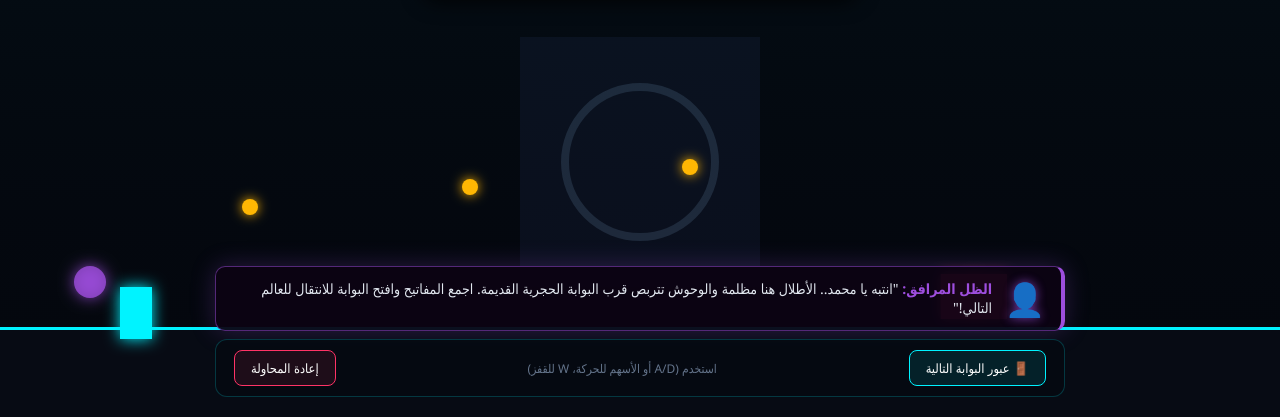
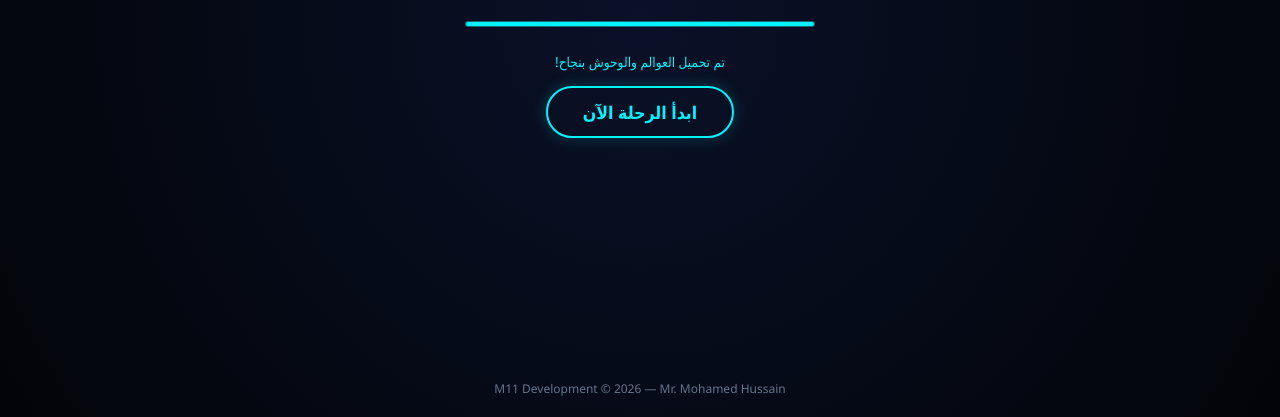
Before and after one commit to mrmohamedm11hussain/M11-CITY-BUILDER, a plain HTML site: page index.html in a window 1280 px wide. Shown: the part 383-800 px from the top of the page. Drawn offline with Linux system fonts and the light colour scheme.

Commit message:
Update index.html

```diff
--- a/index.html
+++ b/index.html
@@ -3,15 +3,16 @@
 <head>
     <meta charset="UTF-8">
     <meta name="viewport" content="width=device-width, initial-scale=1.0">
-    <title>YOUR OLD VERSION — مغامرة الأطلال والظلال</title>
+    <title>نسختك القديمة — مغامرة أنتوني مايكل</title>
     <style>
         :root {
             --bg-dark: #020408;
             --accent-cyan: #00f3ff;
             --accent-purple: #9d4edd;
             --accent-crimson: #ff3366;
+            --accent-gold: #ffb703;
             --text-main: #f8f9fa;
-            --panel-bg: rgba(6, 10, 18, 0.92);
+            --panel-bg: rgba(6, 10, 18, 0.94);
         }
 
         * {
@@ -30,6 +31,74 @@
             color: var(--text-main);
         }
 
+        /* Loading & Intro Cinematic Screen */
+        #introScreen {
+            position: fixed;
+            inset: 0;
+            background: radial-gradient(circle at center, #0a1128 0%, #020408 100%);
+            z-index: 9999;
+            display: flex;
+            flex-direction: column;
+            justify-content: center;
+            align-items: center;
+            text-align: center;
+            padding: 20px;
+            transition: opacity 1s ease;
+        }
+
+        #introScreen h1 {
+            font-size: 2.8rem;
+            letter-spacing: 3px;
+            color: #fff;
+            text-shadow: 0 0 20px var(--accent-cyan);
+            margin-bottom: 10px;
+        }
+
+        #introScreen p {
+            font-size: 1.1rem;
+            color: #94a3b8;
+            margin-bottom: 30px;
+        }
+
+        .loading-bar-container {
+            width: 350px;
+            height: 6px;
+            background: rgba(255, 255, 255, 0.1);
+            border-radius: 10px;
+            overflow: hidden;
+            border: 1px solid rgba(0, 243, 255, 0.3);
+            margin-bottom: 25px;
+        }
+
+        .loading-bar {
+            width: 0%;
+            height: 100%;
+            background: var(--accent-cyan);
+            box-shadow: 0 0 12px var(--accent-cyan);
+            transition: width 0.3s ease;
+        }
+
+        .start-btn {
+            background: transparent;
+            border: 2px solid var(--accent-cyan);
+            color: var(--accent-cyan);
+            padding: 12px 35px;
+            font-size: 1.1rem;
+            font-weight: bold;
+            border-radius: 30px;
+            cursor: pointer;
+            box-shadow: 0 0 15px rgba(0, 243, 255, 0.2);
+            transition: 0.3s;
+            display: none;
+        }
+
+        .start-btn:hover {
+            background: var(--accent-cyan);
+            color: #000;
+            box-shadow: 0 0 25px var(--accent-cyan);
+        }
+
+        /* Main Game Canvas & UI */
         #gameCanvas {
             position: absolute;
             top: 0;
@@ -39,7 +108,7 @@
             z-index: 1;
         }
 
-        .ui-layer {
+        .game-ui {
             position: relative;
             z-index: 2;
             width: 100%;
@@ -50,6 +119,8 @@
             align-items: center;
             padding: 15px;
             pointer-events: none;
+            opacity: 0;
+            transition: opacity 1s ease;
         }
 
         header, .hud-panel, .bottom-control, .dialogue-box {
@@ -58,7 +129,7 @@
 
         header {
             text-align: center;
-            background: rgba(4, 7, 14, 0.8);
+            background: rgba(4, 7, 14, 0.85);
             padding: 6px 20px;
             border-radius: 10px;
             border: 1px solid rgba(0, 243, 255, 0.2);
@@ -66,34 +137,33 @@
         }
 
         header h1 {
-            font-size: 1.4rem;
+            font-size: 1.3rem;
             letter-spacing: 2px;
-            text-transform: uppercase;
             color: #fff;
             text-shadow: 0 0 10px var(--accent-cyan);
         }
 
         header p {
-            font-size: 0.7rem;
+            font-size: 0.65rem;
             color: #94a3b8;
         }
 
         /* Stats HUD */
         .hud-panel {
             display: flex;
-            gap: 20px;
+            gap: 15px;
             background: var(--panel-bg);
             padding: 8px 18px;
             border-radius: 20px;
             border: 1px solid rgba(255, 255, 255, 0.1);
-            font-size: 0.85rem;
+            font-size: 0.8rem;
             box-shadow: 0 5px 20px rgba(0,0,0,0.8);
         }
 
-        /* Cinematic Shadow Dialogue Box (Bottom) */
+        /* Cinematic Shadow Dialogue Box (Call of Duty Style at Bottom) */
         .dialogue-container {
             width: 100%;
-            max-width: 850px;
+            max-width: 900px;
             display: flex;
             flex-direction: column;
             gap: 8px;
@@ -102,14 +172,14 @@
 
         .dialogue-box {
             background: rgba(12, 4, 20, 0.95);
-            border: 1px solid rgba(157, 78, 221, 0.5);
+            border: 1px solid rgba(157, 78, 221, 0.6);
             border-right: 4px solid var(--accent-purple);
             padding: 12px 18px;
             border-radius: 10px;
             display: flex;
             align-items: center;
             gap: 15px;
-            box-shadow: 0 0 25px rgba(157, 78, 221, 0.25);
+            box-shadow: 0 0 25px rgba(157, 78, 221, 0.3);
         }
 
         .shadow-avatar {
@@ -123,18 +193,17 @@
         }
 
         .dialogue-text {
-            font-size: 0.88rem;
+            font-size: 0.85rem;
             color: #e2e8f0;
             line-height: 1.4;
         }
 
-        /* Action and Controls Bar */
         .bottom-control {
             display: flex;
             justify-content: space-between;
             align-items: center;
             width: 100%;
-            max-width: 850px;
+            max-width: 900px;
             background: var(--panel-bg);
             padding: 10px 18px;
             border-radius: 12px;
@@ -145,7 +214,7 @@
             background: rgba(0, 243, 255, 0.1);
             border: 1px solid var(--accent-cyan);
             color: #fff;
-            padding: 8px 16px;
+            padding: 7px 15px;
             border-radius: 8px;
             cursor: pointer;
             font-size: 0.8rem;
@@ -168,11 +237,11 @@
             box-shadow: 0 0 12px var(--accent-crimson);
         }
 
-        /* Mobile Touch Buttons */
+        /* Mobile Touch Pad */
         .touch-pad {
             display: none;
             position: absolute;
-            bottom: 120px;
+            bottom: 125px;
             left: 20px;
             right: 20px;
             justify-content: space-between;
@@ -218,18 +287,33 @@
 </head>
 <body>
 
+    <!-- Cinematic Loading & Intro Screen -->
+    <div id="introScreen">
+        <h1>نسختك القديمة</h1>
+        <p>رحلة المستكشف أنتوني مايكل بين عوالم الظلام والفضائيات</p>
+        <div class="loading-bar-container">
+            <div class="loading-bar" id="loadingBar"></div>
+        </div>
+        <p id="loadingStatus" style="font-size: 0.85rem; color: var(--accent-cyan); margin-bottom: 15px;">جاري تحميل موارد العوالم والوحوش...</p>
+        <button class="start-btn" id="startBtn" onclick="startGameCinematic()">ابدأ الرحلة الآن</button>
+        <div style="position: absolute; bottom: 20px; font-size: 0.75rem; color: #64748b;">
+            M11 Development © 2026 — Mr. Mohamed Hussain
+        </div>
+    </div>
+
     <canvas id="gameCanvas"></canvas>
 
-    <div class="ui-layer">
+    <div class="game-ui" id="gameUI">
         <header>
-            <h1>YOUR OLD VERSION</h1>
-            <p>M11 Development — أسرار الأطلال والظلال</p>
+            <h1>نسختك القديمة — أنتوني مايكل</h1>
+            <p>M11 Development — نظام العوالم والبوابات المتعددة</p>
         </header>
 
         <div class="hud-panel">
             <div>❤️ الصحة: <span id="hpVal" style="color: #ff3366;">100</span></div>
-            <div>🏛️ البوابة / العالم: <span id="worldVal" style="color: var(--accent-cyan);">أطلال المعبد (1)</span></div>
-            <div>🔑 المفاتيح: <span id="keyVal" style="color: #ffb703;">0 / 3</span></div>
+            <div>🌌 العالم / المستوى: <span id="worldVal" style="color: var(--accent-cyan);">العالم 1: الأطلال القديمة</span></div>
+            <div>⚔️ السلاح والموارد: <span id="weaponVal" style="color: #ffb703;">سيف أثري + كشاف</span></div>
+            <div>🔑 المفاتيح: <span id="keyVal" style="color: #00f3ff;">0 / 3</span></div>
         </div>
 
         <div class="touch-pad">
@@ -239,24 +323,24 @@
             </div>
             <div style="display: flex; gap: 10px;">
                 <button class="touch-btn" ontouchstart="jumpPlayer()">⬆️</button>
-                <button class="touch-btn btn-danger" ontouchstart="interactGate()">🚪</button>
+                <button class="touch-btn btn-danger" ontouchstart="attackEnemy()">⚔️</button>
             </div>
         </div>
 
         <div class="dialogue-container">
-            <!-- Shadow Dialogue Box -->
+            <!-- Shadow Dialogue Box (Call of Duty Style) -->
             <div class="dialogue-box">
                 <div class="shadow-avatar">👤</div>
                 <div class="dialogue-text">
-                    <strong style="color: var(--accent-purple);">الظل المرافق:</strong>
-                    <span id="shadowSpeech">"انتبه يا محمد.. الأطلال هنا مظلمة والوحوش تتربص قرب البوابة الحجرية القديمة. اجمع المفاتيح وافتح البوابة للانتقال للعالم التالي!"</span>
+                    <strong style="color: var(--accent-purple);">الظل (نسختك القديمة):</strong>
+                    <span id="shadowSpeech">"أهلاً يا أنتوني.. أنا ظلك القديم الذي يرافقك في هذه الحفرة الملعونة. اجمع المفاتيح وتجاوز الوحوش لنصل للبوابة التالية."</span>
                 </div>
             </div>
 
             <!-- Bottom Action Controls -->
             <div class="bottom-control">
-                <button class="btn" onclick="nextWorld()">🚪 عبور البوابة التالية</button>
-                <span style="font-size: 0.75rem; color: #64748b;">استخدم (A/D أو الأسهم للحركة، W للقفز)</span>
+                <button class="btn" onclick="nextWorldPortal()">🚪 عبور البوابة الكبرى</button>
+                <span style="font-size: 0.75rem; color: #64748b;">(الحركة: A/D أو الأسهم | القفز: W | الهجوم: Space)</span>
                 <button class="btn btn-danger" onclick="restartGame()">إعادة المحاولة</button>
             </div>
         </div>
@@ -265,10 +349,33 @@
     <div class="portrait-alert">
         <div style="font-size: 3rem; margin-bottom: 10px;">📱↻</div>
         <h2>اقلب الموبايل بالعرض</h2>
-        <p style="color: #a0aec0; margin-top: 5px;">لتعيش أجواء ألعاب الاستكشاف والرعب الحقيقية</p>
+        <p style="color: #a0aec0; margin-top: 5px;">لتعيش ملحمة ألعاب الاستكشاف والرعب الحقيقية</p>
     </div>
 
     <script>
+        // Loading Simulator Script
+        let loadProgress = 0;
+        const loadInterval = setInterval(() => {
+            loadProgress += Math.floor(Math.random() * 15) + 5;
+            if (loadProgress >= 100) {
+                loadProgress = 100;
+                clearInterval(loadInterval);
+                document.getElementById('loadingStatus').innerText = "تم تحميل العوالم والوحوش بنجاح!";
+                document.getElementById('startBtn').style.display = "block";
+            }
+            document.getElementById('loadingBar').style.width = loadProgress + '%';
+        }, 200);
+
+        function startGameCinematic() {
+            const intro = document.getElementById('introScreen');
+            intro.style.opacity = '0';
+            setTimeout(() => {
+                intro.style.display = 'none';
+                document.getElementById('gameUI').style.opacity = '1';
+            }, 1000);
+        }
+
+        // Game Engine
         const canvas = document.getElementById('gameCanvas');
         const ctx = canvas.getContext('2d');
 
@@ -279,180 +386,197 @@
         window.addEventListener('resize', resizeCanvas);
         resizeCanvas();
 
-        // Game State
-        let player = {
+        let anthony = {
             x: 120,
             y: canvas.height - 180,
-            width: 32,
-            height: 52,
+            width: 34,
+            height: 54,
             vx: 0,
             vy: 0,
-            speed: 4,
+            speed: 4.5,
             isJumping: false,
             hp: 100,
             keys: 0
         };
 
-        let currentWorld = 1;
-        const worldData = [
-            { id: 1, name: "أطلال المعبد القديم", bg: "#04070e", shadowText: "هذا هو المدخل.. انتبه من الفخاخ الأرضية واجمع المفاتيح المنقوشة على الجدران." },
-            { id: 2, name: "سراديب الموتى المعتمة", bg: "#0d0414", shadowText: "الأجواء هنا تزداد ظلمة.. مسوخ الظل تقترب منك، لا تتوقف في مكان واحد." },
-            { id: 3, name: "قاعة البوابات الزمنية", bg: "#140306", shadowText: "نحن يقظون أمام البوابة الكبرى.. النسخة القديمة تراقب كل خطوة تخطوها هنا." }
+        let currentWorldIndex = 0;
+        const worldsData = [
+            { id: 1, name: "العالم 1: الأطلال القديمة والمعابد", bg: "#04070e", weapon: "سيف أثري + كشاف", shadowMsg: "هذا هو الطابق الأول.. احذر الفخاخ الأرضية واجمع المفاتيح الثلاثة المنقوشة." },
+            { id: 2, name: "العالم 2: كوكب الفضائيات والمختبرات", bg: "#0d041c", weapon: "بندقية بلازما ليزر", shadowMsg: "لقد عبرت البوابة! نحن الآن في العالم الفضائي.. الوحوش هنا متطورة تطلق طاقة قاتلة." },
+            { id: 3, name: "العالم 3: سراديب الرعب والعفاريت", bg: "#1a0306", weapon: "سيف الظلال المشتعل", shadowMsg: "أعماق الرعب الأخير.. عفاريت الظلام تتربص بنا، واجههم لتصل لنهاية نسختك القديمة!" }
         ];
 
         let monsters = [];
-        let keysList = [];
-        let shadowPos = { x: 80, y: 150 };
+        let itemsKeys = [];
+        let shadowPos = { x: 70, y: 150 };
 
-        function initLevel() {
+        function initLevelEntities() {
             monsters = [];
-            keysList = [];
-            // Spawn Monsters
-            for (let i = 0; i < currentWorld + 1; i++) {
+            itemsKeys = [];
+            let currentW = worldsData[currentWorldIndex];
+
+            // Spawn Monsters based on world
+            for (let i = 0; i < 3 + currentWorldIndex; i++) {
                 monsters.push({
-                    x: 400 + i * 250,
+                    x: 450 + i * 220,
                     y: canvas.height - 150,
                     width: 35,
                     height: 45,
                     dir: 1,
-                    speed: 1.5 + currentWorld * 0.4
+                    speed: 1.5 + currentWorldIndex * 0.6
                 });
             }
+
             // Spawn Keys
             for (let i = 0; i < 3; i++) {
-                keysList.push({
-                    x: 250 + i * 220,
-                    y: canvas.height - 210 - (i * 20),
+                itemsKeys.push({
+                    x: 280 + i * 240,
+                    y: canvas.height - 210 - (i * 15),
                     collected: false
                 });
             }
         }
-        initLevel();
+        initLevelEntities();
 
         // Keyboard Controls
-        let keys = {};
-        window.addEventListener('keydown', e => { keys[e.key] = true; });
-        window.addEventListener('keyup', e => { keys[e.key] = false; });
+        let inputKeys = {};
+        window.addEventListener('keydown', e => {
+            inputKeys[e.key] = true;
+            if (e.key === ' ' || e.key === 'Spacebar') {
+                attackEnemy();
+            }
+        });
+        window.addEventListener('keyup', e => { inputKeys[e.key] = false; });
 
-        function movePlayer(dir) { player.vx = dir * player.speed; }
-        function stopPlayer() { player.vx = 0; }
+        function movePlayer(dir) { anthony.vx = dir * anthony.speed; }
+        function stopPlayer() { anthony.vx = 0; }
         function jumpPlayer() {
-            if (!player.isJumping) {
-                player.vy = -12;
-                player.isJumping = true;
+            if (!anthony.isJumping) {
+                anthony.vy = -12.5;
+                anthony.isJumping = true;
             }
         }
 
-        function nextWorld() {
-            if (player.keys < 3) {
-                document.getElementById('shadowSpeech').innerText = `"البوابة مغلقة بشفرة حجرية! يجب أن تجمع الـ 3 مفاتيح أولاً لتتمكن من العبور."`;
+        function attackEnemy() {
+            // Check if monster is near to attack with weapon
+            monsters.forEach((m, index) => {
+                if (Math.abs(anthony.x - m.x) < 70) {
+                    monsters.splice(index, 1); // Defeat monster
+                    document.getElementById('shadowSpeech').innerText = `"ضربة موفقة يا أنتوني! لقد قضيت على أحد وحوش هذا الطابق."`;
+                }
+            });
+        }
+
+        function nextWorldPortal() {
+            if (anthony.keys < 3) {
+                document.getElementById('shadowSpeech').innerText = `"البوابة مغلقة! لم تجمّع المفاتيح الثلاثة المطلوبة لفتح باب العالم التالي."`;
                 return;
             }
-            currentWorld = currentWorld < 3 ? currentWorld + 1 : 1;
-            player.keys = 0;
-            const w = worldData[currentWorld - 1];
-            document.getElementById('worldVal').innerText = `${w.name} (${currentWorld})`;
-            document.getElementById('shadowSpeech').innerText = `"${w.shadowText}"`;
-            document.getElementById('keyVal').innerText = `${player.keys} / 3`;
-            initLevel();
+            currentWorldIndex = (currentWorldIndex + 1) % worldsData.length;
+            anthony.keys = 0;
+            let w = worldsData[currentWorldIndex];
+
+            document.getElementById('worldVal').innerText = w.name;
+            document.getElementById('weaponVal').innerText = w.weapon;
+            document.getElementById('keyVal').innerText = `${anthony.keys} / 3`;
+            document.getElementById('shadowSpeech').innerText = `"${w.shadowMsg}"`;
+            initLevelEntities();
         }
 
         function restartGame() {
-            player.hp = 100;
-            player.keys = 0;
-            player.x = 120;
-            document.getElementById('hpVal').innerText = player.hp;
-            document.getElementById('keyVal').innerText = `${player.keys} / 3`;
-            initLevel();
+            anthony.hp = 100;
+            anthony.keys = 0;
+            anthony.x = 120;
+            document.getElementById('hpVal').innerText = anthony.hp;
+            document.getElementById('keyVal').innerText = `${anthony.keys} / 3`;
+            initLevelEntities();
         }
 
         // Engine Loop
-        function update() {
-            // Movement
-            if (keys['ArrowRight'] || keys['d'] || keys['D']) player.vx = player.speed;
-            else if (keys['ArrowLeft'] || keys['a'] || keys['A']) player.vx = -player.speed;
-            else player.vx *= 0.75;
+        function updateGame() {
+            if (inputKeys['ArrowRight'] || inputKeys['d'] || inputKeys['D']) anthony.vx = anthony.speed;
+            else if (inputKeys['ArrowLeft'] || inputKeys['a'] || inputKeys['A']) anthony.vx = -anthony.speed;
+            else anthony.vx *= 0.75;
 
-            if ((keys['ArrowUp'] || keys['w'] || keys['W'] || keys[' ']) && !player.isJumping) {
-                player.vy = -12;
-                player.isJumping = true;
+            if ((inputKeys['ArrowUp'] || inputKeys['w'] || inputKeys['W'] || inputKeys[' ']) && !anthony.isJumping) {
+                anthony.vy = -12.5;
+                anthony.isJumping = true;
             }
 
-            player.x += player.vx;
-            player.vy += 0.55; // Gravity
-            player.y += player.vy;
+            anthony.x += anthony.vx;
+            anthony.vy += 0.55; // Gravity
+            anthony.y += anthony.vy;
 
-            const floor = canvas.height - 130;
-            if (player.y > floor) {
-                player.y = floor;
-                player.vy = 0;
-                player.isJumping = false;
+            const groundY = canvas.height - 130;
+            if (anthony.y > groundY) {
+                anthony.y = groundY;
+                anthony.vy = 0;
+                anthony.isJumping = false;
             }
 
-            if (player.x < 20) player.x = 20;
-            if (player.x > canvas.width - 50) player.x = canvas.width - 50;
+            if (anthony.x < 20) anthony.x = 20;
+            if (anthony.x > canvas.width - 50) anthony.x = canvas.width - 50;
 
-            // Shadow Follows Player
-            shadowPos.x += ((player.x - 45) - shadowPos.x) * 0.1;
-            shadowPos.y += ((player.y - 20) - shadowPos.y) * 0.1;
+            // Shadow Follows Anthony smoothly
+            shadowPos.x += ((anthony.x - 45) - shadowPos.x) * 0.1;
+            shadowPos.y += ((anthony.y - 20) - shadowPos.y) * 0.1;
 
             // Keys Collection
-            keysList.forEach(k => {
-                if (!k.collected && Math.hypot(player.x - k.x, player.y - k.y) < 35) {
+            itemsKeys.forEach(k => {
+                if (!k.collected && Math.hypot(anthony.x - k.x, anthony.y - k.y) < 35) {
                     k.collected = true;
-                    player.keys++;
-                    document.getElementById('keyVal').innerText = `${player.keys} / 3`;
-                    if (player.keys === 3) {
-                        document.getElementById('shadowSpeech').innerText = `"ممتاز! لقد جمعت المفاتيح الثلاثة. الآن توجه نحو البوابة الحجرية الكبرى واضغط على عبور!"`;
+                    anthony.keys++;
+                    document.getElementById('keyVal').innerText = `${anthony.keys} / 3`;
+                    if (anthony.keys === 3) {
+                        document.getElementById('shadowSpeech').innerText = `"رائع يا أنتوني! جمعت المفاتيح الثلاثة. توجه فوراً نحو البوابة الكبرى واضغط عبور."`;
                     }
                 }
             });
 
-            // Monsters AI & Collision
+            // Monsters Movement & Damage
             monsters.forEach(m => {
                 m.x += m.dir * m.speed;
                 if (m.x < 200 || m.x > canvas.width - 200) m.dir *= -1;
 
-                if (Math.abs(player.x - m.x) < 25 && Math.abs(player.y - m.y) < 35) {
-                    player.hp -= 0.6;
-                    if (player.hp < 0) player.hp = 0;
-                    document.getElementById('hpVal').innerText = Math.floor(player.hp);
+                if (Math.abs(anthony.x - m.x) < 28 && Math.abs(anthony.y - m.y) < 35) {
+                    anthony.hp -= 0.6;
+                    if (anthony.hp < 0) anthony.hp = 0;
+                    document.getElementById('hpVal').innerText = Math.floor(anthony.hp);
                 }
             });
         }
 
-        function draw() {
-            const w = worldData[currentWorld - 1];
+        function drawGame() {
+            let w = worldsData[currentWorldIndex];
             ctx.fillStyle = w.bg;
             ctx.fillRect(0, 0, canvas.width, canvas.height);
 
-            // Draw Ancient Temple Background Ruins & Giant Stone Door (Inspired by user image)
-            ctx.fillStyle = '#0a0f1d';
-            ctx.fillRect(canvas.width / 2 - 120, canvas.height - 380, 240, 250);
+            // Draw Giant Portal / Temple Structure in Background
+            ctx.fillStyle = '#080d1a';
+            ctx.fillRect(canvas.width / 2 - 130, canvas.height - 400, 260, 270);
 
-            // Giant Stone Circular Door
             ctx.strokeStyle = '#1e293b';
             ctx.lineWidth = 8;
             ctx.beginPath();
-            ctx.arc(canvas.width / 2, canvas.height - 255, 75, 0, Math.PI * 2);
+            ctx.arc(canvas.width / 2, canvas.height - 265, 80, 0, Math.PI * 2);
             ctx.stroke();
 
-            // God Rays (Light from above like reference image)
+            // God Rays lighting effect
             let grad = ctx.createLinearGradient(0, 0, 0, canvas.height);
-            grad.addColorStop(0, 'rgba(0, 243, 255, 0.07)');
+            grad.addColorStop(0, 'rgba(0, 243, 255, 0.08)');
             grad.addColorStop(1, 'transparent');
             ctx.fillStyle = grad;
             ctx.fillRect(0, 0, canvas.width, canvas.height);
 
             // Ground Floor
-            const floor = canvas.height - 130;
-            ctx.fillStyle = '#070b14';
-            ctx.fillRect(0, floor + 40, canvas.width, 100);
-            ctx.fillStyle = varColor('--accent-cyan');
-            ctx.fillRect(0, floor + 40, canvas.width, 3);
+            const groundY = canvas.height - 130;
+            ctx.fillStyle = '#060a12';
+            ctx.fillRect(0, groundY + 40, canvas.width, 100);
+            ctx.fillStyle = '#00f3ff';
+            ctx.fillRect(0, groundY + 40, canvas.width, 3);
 
             // Draw Keys
-            keysList.forEach(k => {
+            itemsKeys.forEach(k => {
                 if (!k.collected) {
                     ctx.fillStyle = '#ffb703';
                     ctx.shadowColor = '#ffb703';
@@ -466,22 +590,22 @@
 
             // Draw Monsters
             monsters.forEach(m => {
-                ctx.fillStyle = '#ff3366';
-                ctx.shadowColor = '#ff3366';
+                ctx.fillStyle = currentWorldIndex === 1 ? '#00ffcc' : (currentWorldIndex === 2 ? '#ff3366' : '#9d4edd');
+                ctx.shadowColor = ctx.fillStyle;
                 ctx.shadowBlur = 12;
                 ctx.fillRect(m.x, m.y + 7, m.width, m.height);
                 ctx.shadowBlur = 0;
             });
 
-            // Draw Player (Explorer)
+            // Draw Anthony Michael (Player)
             ctx.fillStyle = '#00f3ff';
             ctx.shadowColor = '#00f3ff';
             ctx.shadowBlur = 15;
-            ctx.fillRect(player.x, player.y, player.width, player.height);
+            ctx.fillRect(anthony.x, anthony.y, anthony.width, anthony.height);
             ctx.shadowBlur = 0;
 
-            // Draw Shadow Companion
-            ctx.fillStyle = 'rgba(157, 78, 221, 0.8)';
+            // Draw Shadow Companion ("Your Old Version")
+            ctx.fillStyle = 'rgba(157, 78, 221, 0.85)';
             ctx.shadowColor = '#9d4edd';
             ctx.shadowBlur = 15;
             ctx.beginPath();
@@ -490,16 +614,12 @@
             ctx.shadowBlur = 0;
         }
 
-        function varColor(name) {
-            return getComputedStyle(document.documentElement).getPropertyValue(name);
+        function mainLoop() {
+            updateGame();
+            drawGame();
+            requestAnimationFrame(mainLoop);
         }
-
-        function loop() {
-            update();
-            draw();
-            requestAnimationFrame(loop);
-        }
-        loop();
+        mainLoop();
     </script>
 </body>
-</html>
+    </html>
```
